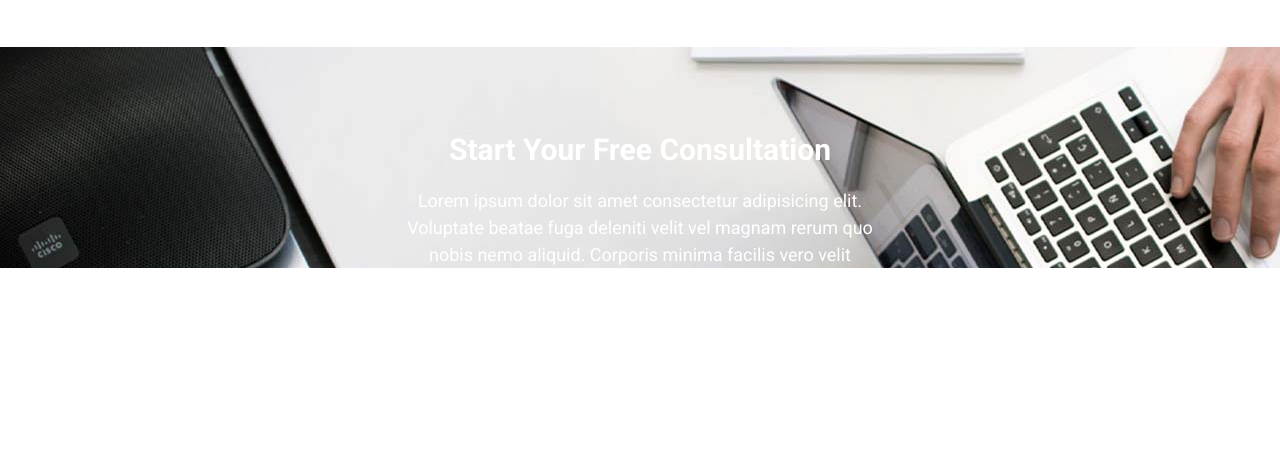
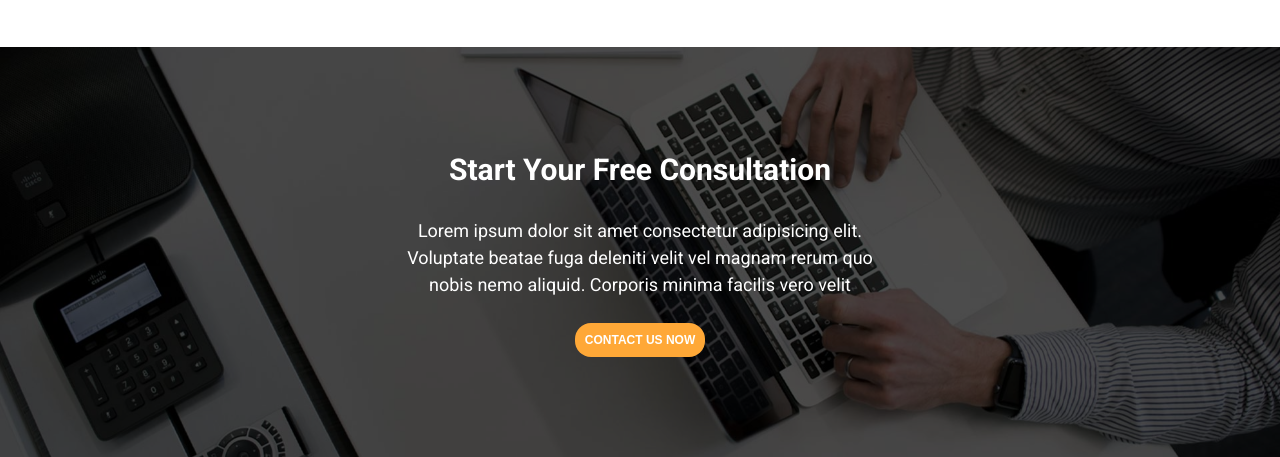
Before and after one commit to GabrieleCorti/proj-html-vuejs, a website: page index.html in a window 1280 px wide. Shown: the part 5839-6296 px from the top of the page. Before the commit the page ends 6107 px from the top, so only its background shows below. Drawn offline with nearby package versions, Linux system fonts and the light colour scheme.

Commit message:
sezione 7 terminata

```diff
--- a/index.html
+++ b/index.html
@@ -236,9 +236,13 @@
                 </div>
             </section>
             <section class="section-7">
-                <div class="intro color_section">
-                    <h2>start your free consultation</h2>
-                    <p>Lorem ipsum dolor sit amet consectetur adipisicing elit. Voluptate beatae fuga deleniti velit vel magnam rerum quo nobis nemo aliquid. Corporis minima facilis vero velit</p>
+                <div class="container_overlay">
+                    <div class="intro color_section">
+                        <h2>start your free consultation</h2>
+                        <p>Lorem ipsum dolor sit amet consectetur adipisicing elit. Voluptate beatae fuga deleniti velit vel magnam rerum
+                            quo nobis nemo aliquid. Corporis minima facilis vero velit</p>
+                        <button class="btn_primary">contact us now</button>
+                    </div>
                 </div>
             </section>
 
--- a/src/app.scss
+++ b/src/app.scss
@@ -10,3 +10,4 @@
 @import "partial/cardPrice";
 @import "partial/cardNews";
 @import "partial/carousel";
+@import "partial/section7";
--- a/src/partial/_common.scss
+++ b/src/partial/_common.scss
@@ -58,6 +58,8 @@ section {
 
 .section-7 {
     background-image: url("../images/CTA-seo-1.jpg");
+    background-size: cover;
+    background-repeat: no-repeat;
 }
 .gray {
     background-color: $backgroundGray;
--- /dev/null
+++ b/src/partial/_section7.scss
@@ -0,0 +1,14 @@
+.section-7 {
+    padding: 0px;
+    .container_overlay {
+        width: 100%;
+        height: 100%;
+        background-color: rgba($color: #000000, $alpha: 0.7);
+        .intro {
+            padding: 100px 0;
+            p {
+                margin: 25px 0;
+            }
+        }
+    }
+}
```
Also changed, not shown: dist/app.css.
